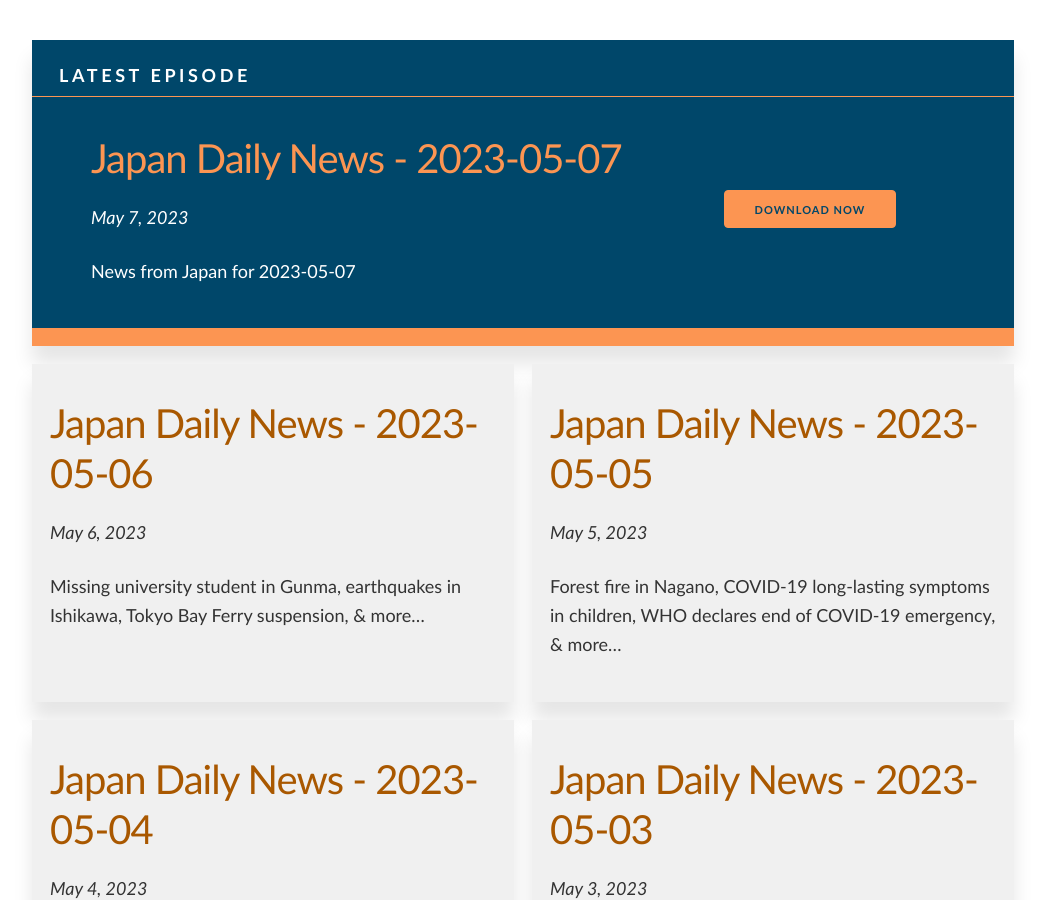
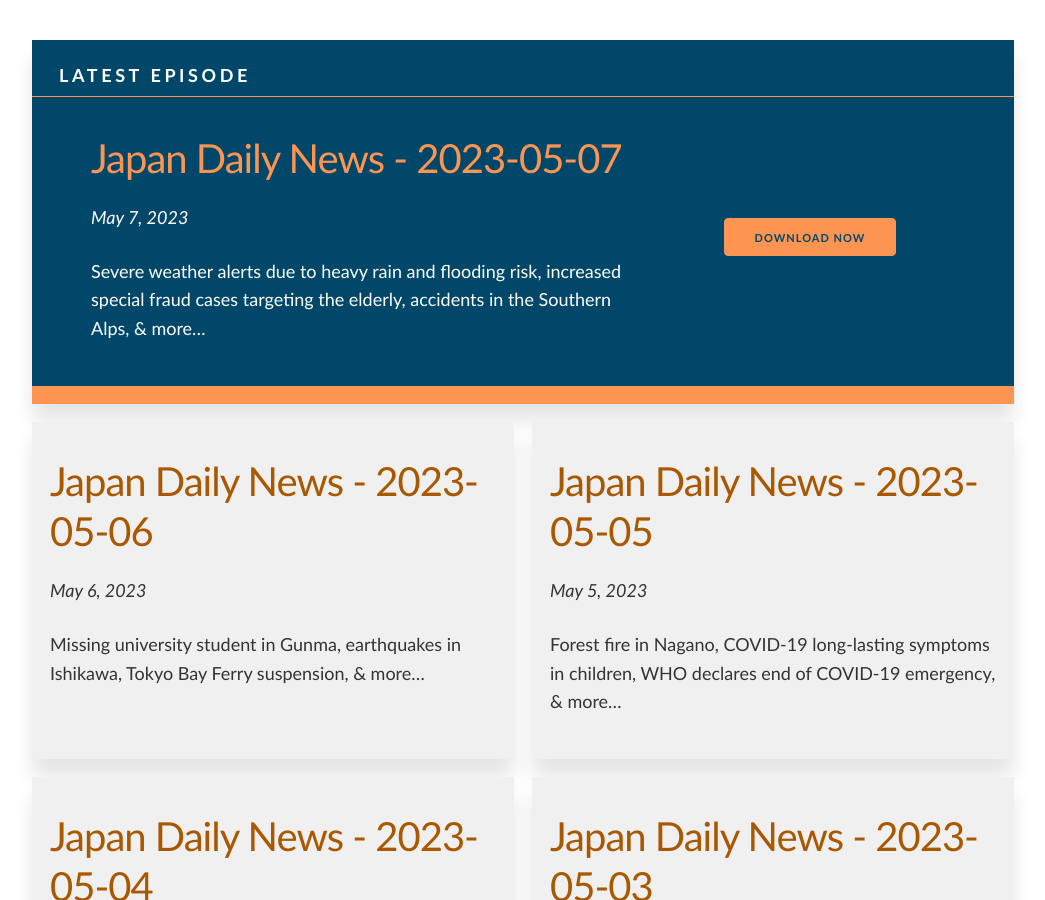
Before and after one commit to tagawa/JapanDailyNews, a Jekyll site: the page built from docs/index.html, in a window 1280 px wide and 900 px high, scrolled down 450 px. Shown: the whole window, without its empty margins (117-1162 px from the left). Built offline with Jekyll 4.4.1, drawn with Linux system fonts in a browser that asks for light colours; comment, search, counter and statistics services are not loaded.

Commit message:
Updated summary

```diff
--- a/docs/_posts/2023-05-07-news.md
+++ b/docs/_posts/2023-05-07-news.md
@@ -3,7 +3,7 @@ layout: post
 title: "Japan Daily News - 2023-05-07"
 date: 2023-05-07 08:02:18 +0900
 file: https://archive.org/download/japandailynews/japandailynews_2023-05-07.mp3
-summary: "News from Japan for 2023-05-07"
+summary: "Severe weather alerts due to heavy rain and flooding risk, increased special fraud cases targeting the elderly, accidents in the Southern Alps, & more…"
 description: "English news from Japan for May 7th, 2023."
 duration: "127"
 length: "02:07"
```
